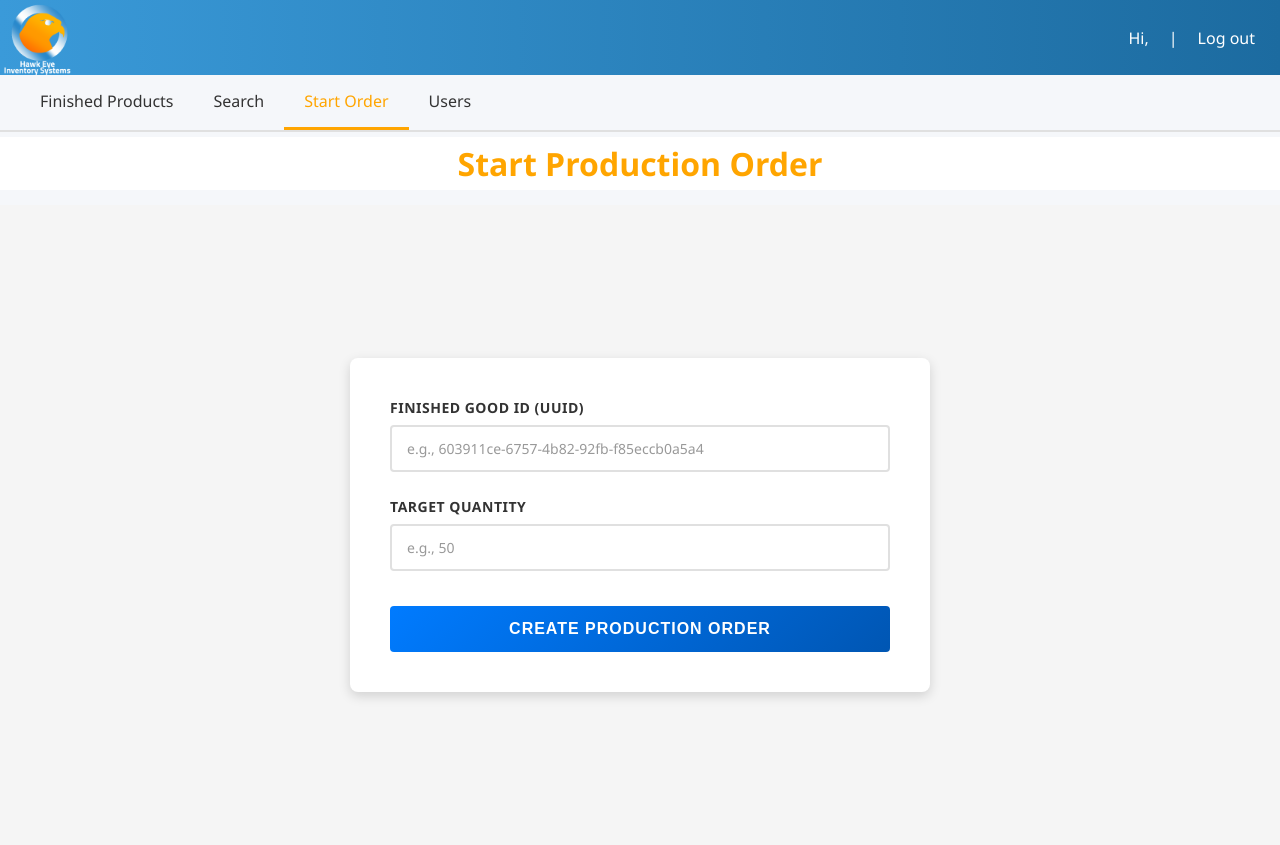
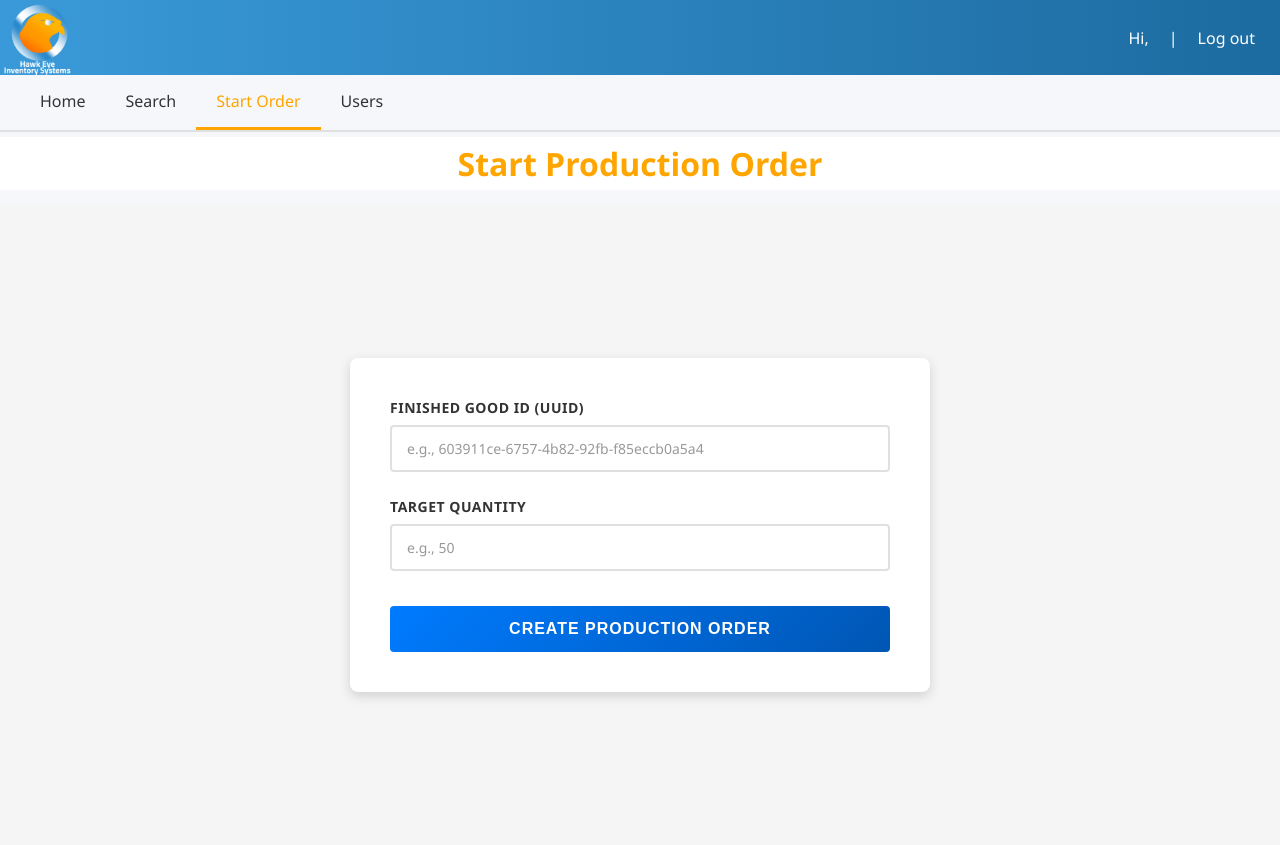
Before and after one commit to connor-w-smith/HawkEye, a Flask app: page /start-order in a window 1280 px wide. Run offline with Flask 3, Linux system fonts and the light colour scheme; parts of the project's set-up code (start-up, migrations or seed data) failed here and were passed over; some libraries are stand-ins or nearby versions.

Commit message:
Start Order Page tag
The 'Finished Products" tag is now Home when you are on the Start Order Page.

```diff
--- a/templates/start-order.html
+++ b/templates/start-order.html
@@ -27,7 +27,7 @@
     <nav class="navbar">
         <div class="nav-container">
             <ul class="nav-links">
-                <li><a href="/index" class="nav-link">Finished Products</a></li>
+                <li><a href="/index" class="nav-link">Home</a></li>
                 <li><a href="/search" class="nav-link">Search</a></li>
                 <li><a href="/start-order" class="nav-link">Start Order</a></li>
                 <li><a href="/users" class="nav-link">Users</a></li>
```
